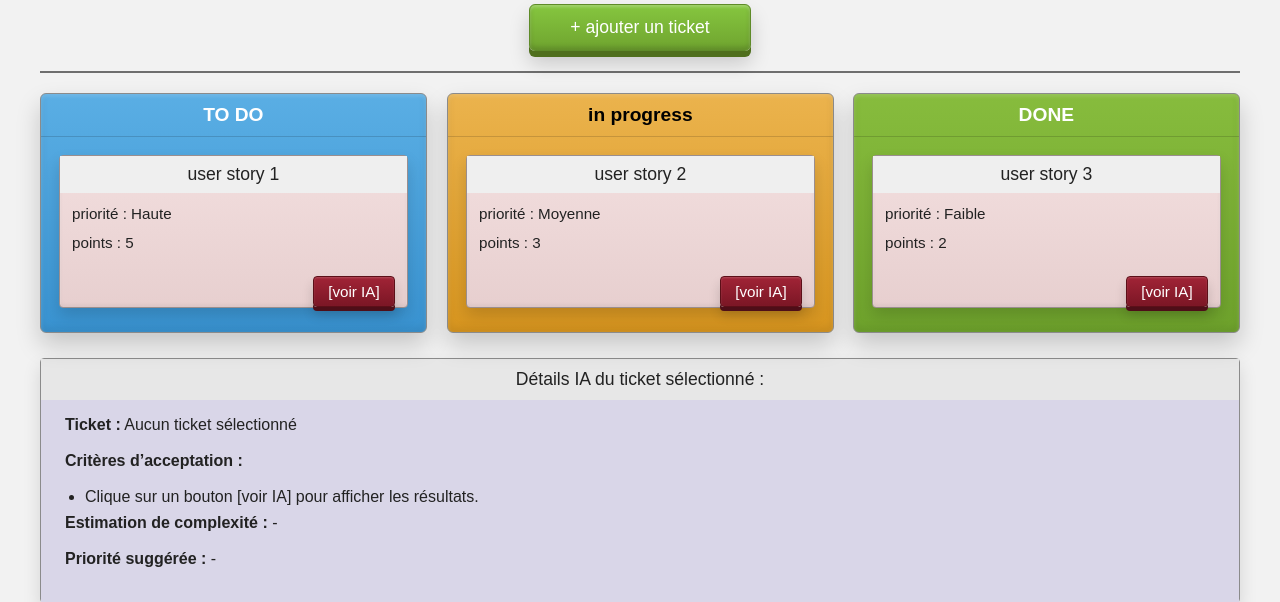
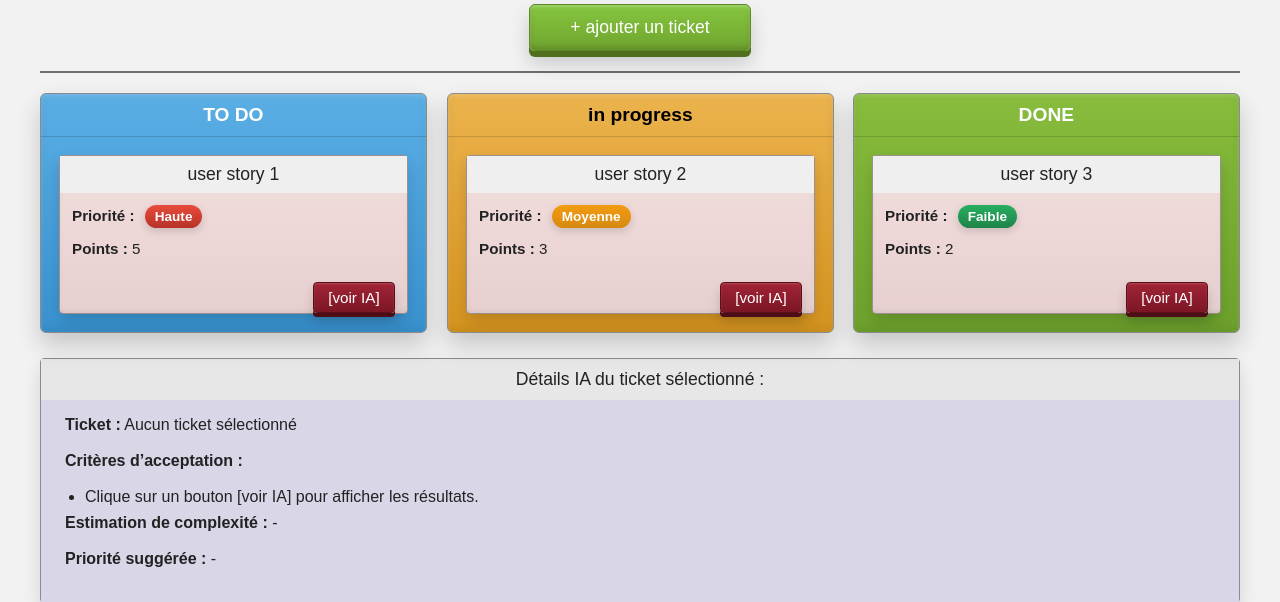
Before and after one commit to ARIELLEMELINGUI/Projet-Agile-IA, a Flask app: page / in a window 1280 px wide. Shown: the part 127-729 px from the top of the page. Run offline with Flask 3, Linux system fonts and the light colour scheme.

Commit message:
Franck Fosso: ajout d'un affichage visuel des priorités

```diff
--- a/app/static/style.css
+++ b/app/static/style.css
@@ -263,3 +263,25 @@ body {
     margin-bottom: 8px;
     font-size: 1rem;
 }
+.badge {
+    display: inline-block;
+    padding: 4px 10px;
+    border-radius: 999px;
+    color: white;
+    font-size: 0.85rem;
+    font-weight: bold;
+    margin-left: 6px;
+    box-shadow: 0 3px 8px rgba(0,0,0,0.15);
+}
+
+.badge.high {
+    background: linear-gradient(to bottom, #e74c3c, #b83227);
+}
+
+.badge.medium {
+    background: linear-gradient(to bottom, #f39c12, #d68910);
+}
+
+.badge.low {
+    background: linear-gradient(to bottom, #27ae60, #1e8449);
+}
--- a/app/templates/index.html
+++ b/app/templates/index.html
@@ -26,8 +26,8 @@
                 <div class="task-list">
                     <div class="ticket-card">
                         <div class="ticket-title">user story 1</div>
-                        <p>priorité : Haute</p>
-                        <p>points : 5</p>
+                        <p><strong>Priorité :</strong> <span class="badge high">Haute</span></p>
+                        <p><strong>Points :</strong> 5</p>
                         <button class="ai-btn"
                             onclick="showAI(
                                 'User story 1',
@@ -44,8 +44,8 @@
                 <div class="task-list">
                     <div class="ticket-card">
                         <div class="ticket-title">user story 2</div>
-                        <p>priorité : Moyenne</p>
-                        <p>points : 3</p>
+                        <p><strong>Priorité :</strong> <span class="badge medium">Moyenne</span></p>
+                        <p><strong>Points :</strong> 3</p>
                         <button class="ai-btn"
                             onclick="showAI(
                                 'User story 2',
@@ -62,8 +62,8 @@
                 <div class="task-list">
                     <div class="ticket-card">
                         <div class="ticket-title">user story 3</div>
-                        <p>priorité : Faible</p>
-                        <p>points : 2</p>
+                        <p><strong>Priorité :</strong> <span class="badge low">Faible</span></p>
+                        <p><strong>Points :</strong> 2</p>
                         <button class="ai-btn"
                             onclick="showAI(
                                 'User story 3',
```
